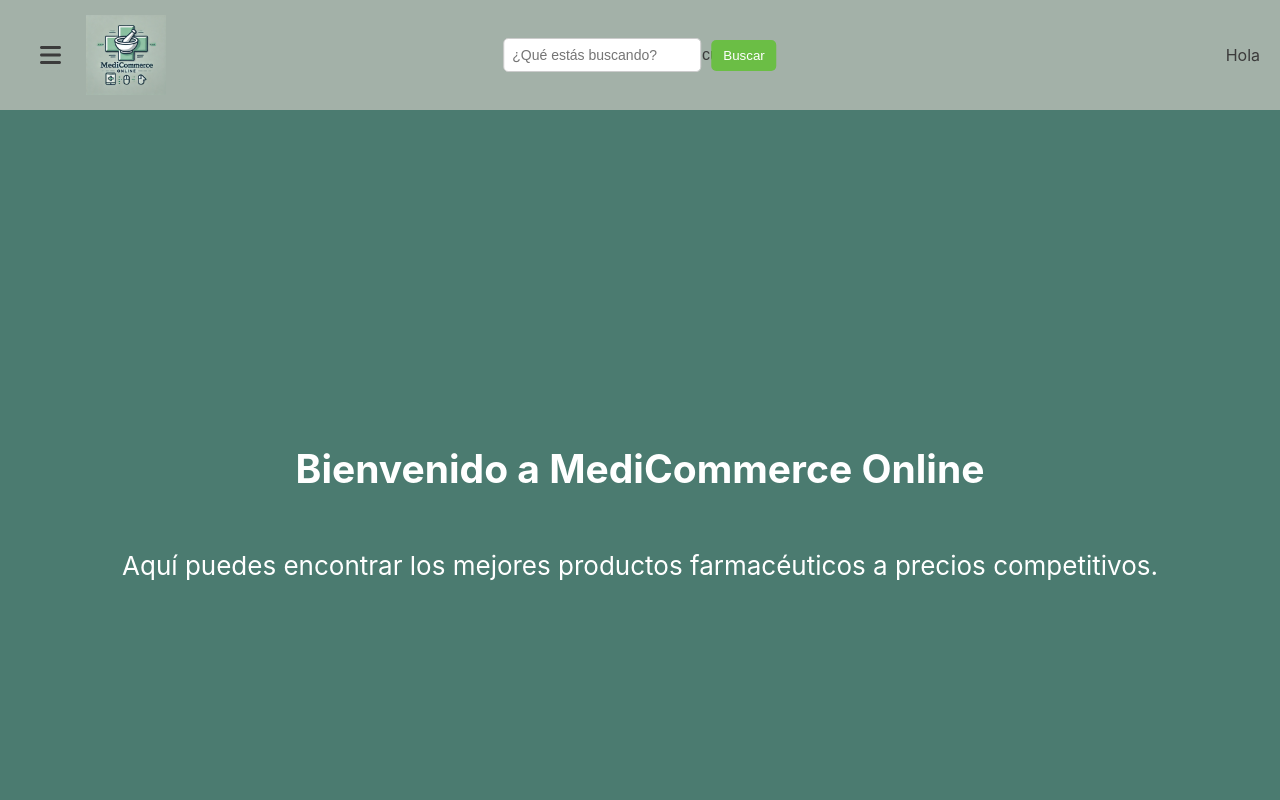
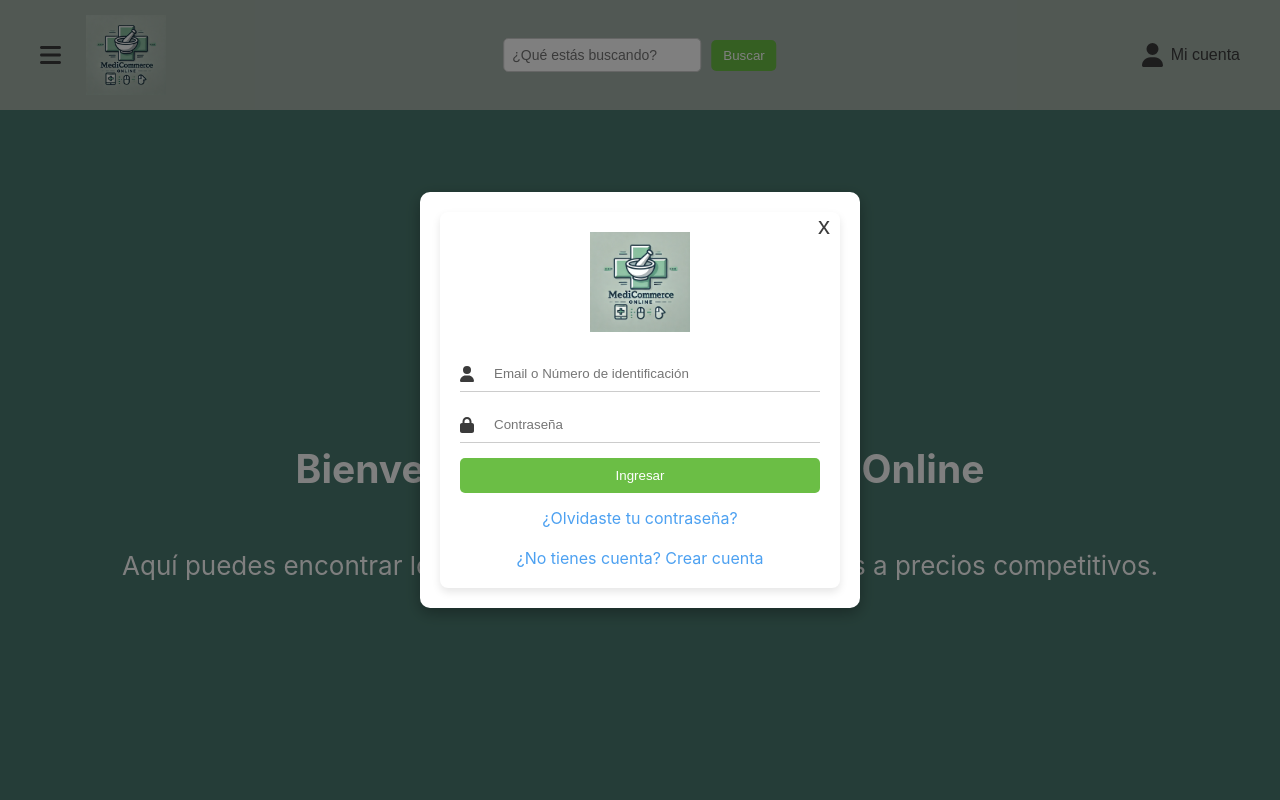
Before and after one commit to muhammaddillohujayey/medicommerceonline, a React (Create React App) app: page / in a window 1280 px wide. Both pictures are taken after a click on the button "Mi cuenta". Shown: the top 800 px of the page. Built offline with nearby package versions, Linux system fonts and the light colour scheme.

Commit message:
Se ajusta estructura del header, footer y se crean componentes modal y login con sus estilos

```diff
--- a/src/components/footer/footer.js
+++ b/src/components/footer/footer.js
@@ -1,13 +1,13 @@
 import React from 'react';
 import './footer.css'; // Si deseas un CSS específico para el footer
 
-function Footer() {
+const Footer = () => {
   return (
     <footer className="footer">
       <p>&copy; 2024 MediCommerce Online. Todos los derechos reservados.</p>
       <p>Contáctanos: info@medicommerce.com</p>
     </footer>
   );
-}
+};
 
 export default Footer;
--- a/src/components/header/header.js
+++ b/src/components/header/header.js
@@ -3,14 +3,18 @@ import './header.css';
 import { FontAwesomeIcon } from '@fortawesome/react-fontawesome';
 import { faUser, faBars } from '@fortawesome/free-solid-svg-icons';
 import Login from '../login/login.js';
-import logo from '../../images/logoMC.webp'; // Ajusta la ruta según tu estructura
+import Modal from '../modal/modal.js';
+import logo from '../../images/logoMC.webp';
 
-
-function Header() {
-  const [showLogin, setShowLogin] = useState(false);
+const Header = () => {
+  const [showModal, setShowModal] = useState(false);
 
   const handleLoginClick = () => {
-    setShowLogin(!showLogin); // Muestra u oculta el componente Login
+    setShowModal(true); //Abre modal
+  };
+
+  const closeModal = () => {
+    setShowModal(false); // Cierra modal
   };
 
   return (
@@ -35,10 +39,15 @@ function Header() {
           <span>Mi cuenta</span>
         </button>
       </div>
-      {/* Mostrar el componente Login cuando el estado showLogin sea verdadero */}
-      {showLogin && <Login />}
+
+      {showModal && (
+          <Modal onClose={closeModal}>
+            <Login />
+          </Modal>
+      )}
+
     </header>
   );
-}
+};
 
 export default Header;
--- a/src/components/login/login.css
+++ b/src/components/login/login.css
@@ -0,0 +1,68 @@
+.login-container {
+    width: 100%; /* Ocupa todo el ancho disponible del modal */
+    max-width: 360px; /* Ancho máximo del contenedor de login */
+    margin: 0 auto; /* Centrado automático */
+    padding: 20px; /* Espaciado interno */
+    background-color: #fff; /* Color de fondo */
+    border-radius: 8px; /* Bordes redondeados */
+    box-shadow: 0 4px 8px rgba(0, 0, 0, 0.1); /* Sombra */
+}
+
+.login-logo {
+    text-align: center; /* Centrando el logo */
+    margin-bottom: 20px; /* Margen inferior */
+}
+
+.login-logo img {
+    width: 100px; /* Ancho del logo */
+}
+
+.login-form {
+    display: flex; /* Usar flexbox */
+    flex-direction: column; /* Orientación vertical */
+}
+
+.input-group {
+    display: flex; /* Usar flexbox */
+    align-items: center; /* Centrar verticalmente */
+    margin-bottom: 15px; /* Margen inferior */
+    border-bottom: 1px solid #ccc; /* Línea inferior */
+}
+
+.icon {
+    margin-right: 10px; /* Espaciado a la derecha */
+}
+
+input {
+    width: 100%; /* Ocupa todo el ancho disponible */
+    padding: 10px; /* Espaciado interno */
+    border: none; /* Sin borde */
+    outline: none; /* Sin contorno al seleccionar */
+}
+
+.login-button {
+    padding: 10px; /* Espaciado interno */
+    background-color: #6BBE45; /* Color de fondo */
+    color: white; /* Color del texto */
+    border: none; /* Sin borde */
+    border-radius: 5px; /* Bordes redondeados */
+    cursor: pointer; /* Cambiar cursor al pasar sobre el botón */
+}
+
+.login-button:hover {
+    background-color: #3B3B3B; /* Color de fondo al pasar el mouse */
+}
+
+.login-links {
+    margin-top: 15px; /* Margen superior */
+    text-align: center; /* Centrando el texto */
+}
+
+.login-links a {
+    color: #4DA1F1; /* Color de enlace */
+    text-decoration: none; /* Sin subrayado */
+}
+
+.login-links a:hover {
+    text-decoration: underline; /* Subrayado al pasar el mouse */
+}
--- a/src/components/login/login.js
+++ b/src/components/login/login.js
@@ -1,14 +1,57 @@
-import React from "react";
-import '../login/login.css';
+import React, { useState } from 'react';
+import './login.css'; // Crea este archivo para estilos personalizados
+import { FontAwesomeIcon } from '@fortawesome/react-fontawesome';
+import { faUser, faLock } from '@fortawesome/free-solid-svg-icons';
+import logo from '../../images/logoMC.webp'; // Asegúrate de tener el logo en la ruta correcta
 
-function Login() {
+const Login = () => {
+  const [email, setEmail] = useState('');
+  const [password, setPassword] = useState('');
 
-    return (
-        <div>
-            <p>Hola</p>
+  const handleLogin = (e) => {
+    e.preventDefault();
+    // Lógica para iniciar sesión
+    console.log('Login:', { email, password });
+  };
+
+  return (
+    <div className="login-container">
+      <div className="login-logo">
+        <img src={logo} alt="MediCommerce Logo" />
+      </div>
+
+      <form className="login-form" onSubmit={handleLogin}>
+        <div className="input-group">
+          <FontAwesomeIcon icon={faUser} className="icon" />
+          <input
+            type="text"
+            placeholder="Email o Número de identificación"
+            value={email}
+            onChange={(e) => setEmail(e.target.value)}
+            required
+          />
         </div>
 
-    );
-  }
+        <div className="input-group">
+          <FontAwesomeIcon icon={faLock} className="icon" />
+          <input
+            type="password"
+            placeholder="Contraseña"
+            value={password}
+            onChange={(e) => setPassword(e.target.value)}
+            required
+          />
+        </div>
 
-  export default Login;
+        <button type="submit" className="login-button">Ingresar</button>
+
+        <div className="login-links">
+          <a href="#" className="forgot-password">¿Olvidaste tu contraseña?</a><br/><br/>
+          <a href="#" className="create-account">¿No tienes cuenta? Crear cuenta</a>
+        </div>
+      </form>
+    </div>
+  );
+};
+
+export default Login;
--- /dev/null
+++ b/src/components/modal/modal.css
@@ -0,0 +1,38 @@
+.modal-overlay {
+    position: fixed;
+    top: 0;
+    left: 0;
+    width: 100%;
+    height: 100%;
+    background: rgba(0, 0, 0, 0.5);
+    display: flex;
+    justify-content: center;
+    align-items: center;
+}
+
+.modal-content {
+    background-color: #fff;
+    padding: 20px;
+    border-radius: 10px;
+    box-shadow: 0 5px 15px rgba(0, 0, 0, 0.3);
+    width: 100%; /* Ocupa todo el ancho disponible */
+    max-width: 400px; /* Ancho máximo del modal */
+    position: relative;
+}
+
+.modal-close {
+    background: none; /* Sin fondo */
+    border: none; /* Sin borde */
+    font-size: 1.5rem; /* Tamaño del texto */
+    position: absolute; /* Posición absoluta */
+    top: 10px; /* Ajustar distancia desde la parte superior */
+    right: 10px; /* Ajustar distancia desde la derecha */
+    cursor: pointer; /* Cambiar el cursor al pasar sobre el botón */
+    color: #3B3B3B; /* Color del icono */
+    transition: color 0.3s; /* Transición suave para el color */
+}
+
+/* Asegúrate de que el botón de cerrar sea visible en todo momento */
+.modal-close:hover {
+    color: #6BBE45; /* Cambia el color al pasar el mouse */
+}
--- /dev/null
+++ b/src/components/modal/modal.js
@@ -0,0 +1,24 @@
+import React from 'react';
+import './modal.css';
+import Login from '../login/login';
+
+const Modal = ({ children, onClose }) => {
+
+  const handleOverlayClick = (event) => {
+
+    if (event.target.className === 'modal-overlay') {
+      onClose();
+    }
+  };
+
+  return (
+    <div className="modal-overlay" onClick={handleOverlayClick}>
+      <div className="modal-content">
+        <button className="modal-close" onClick={onClose}>x</button>
+        {children}
+      </div>
+    </div>
+  );
+};
+
+export default Modal;
```
Also changed, not shown: 1 other file (tests, documents, lock files or other folders).
